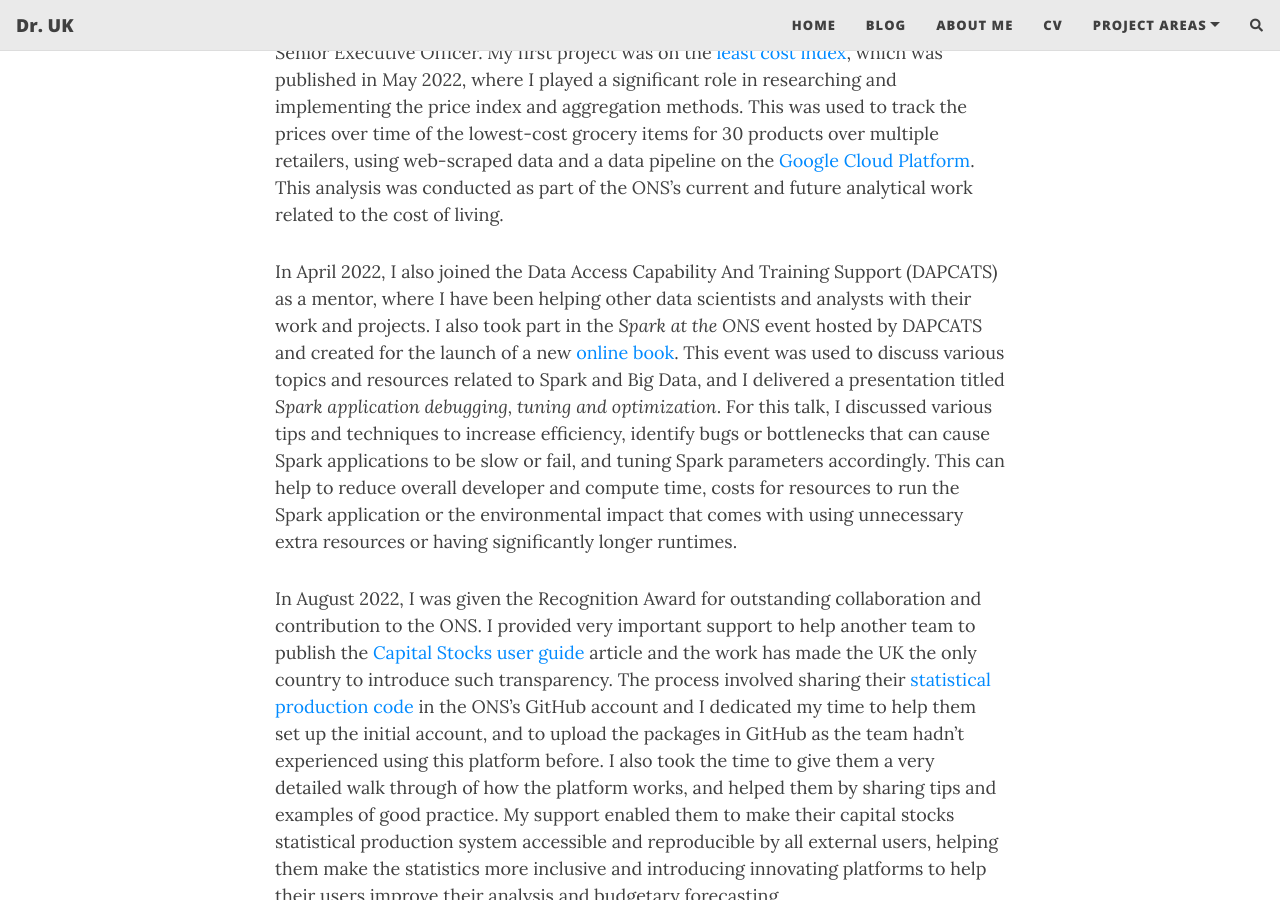
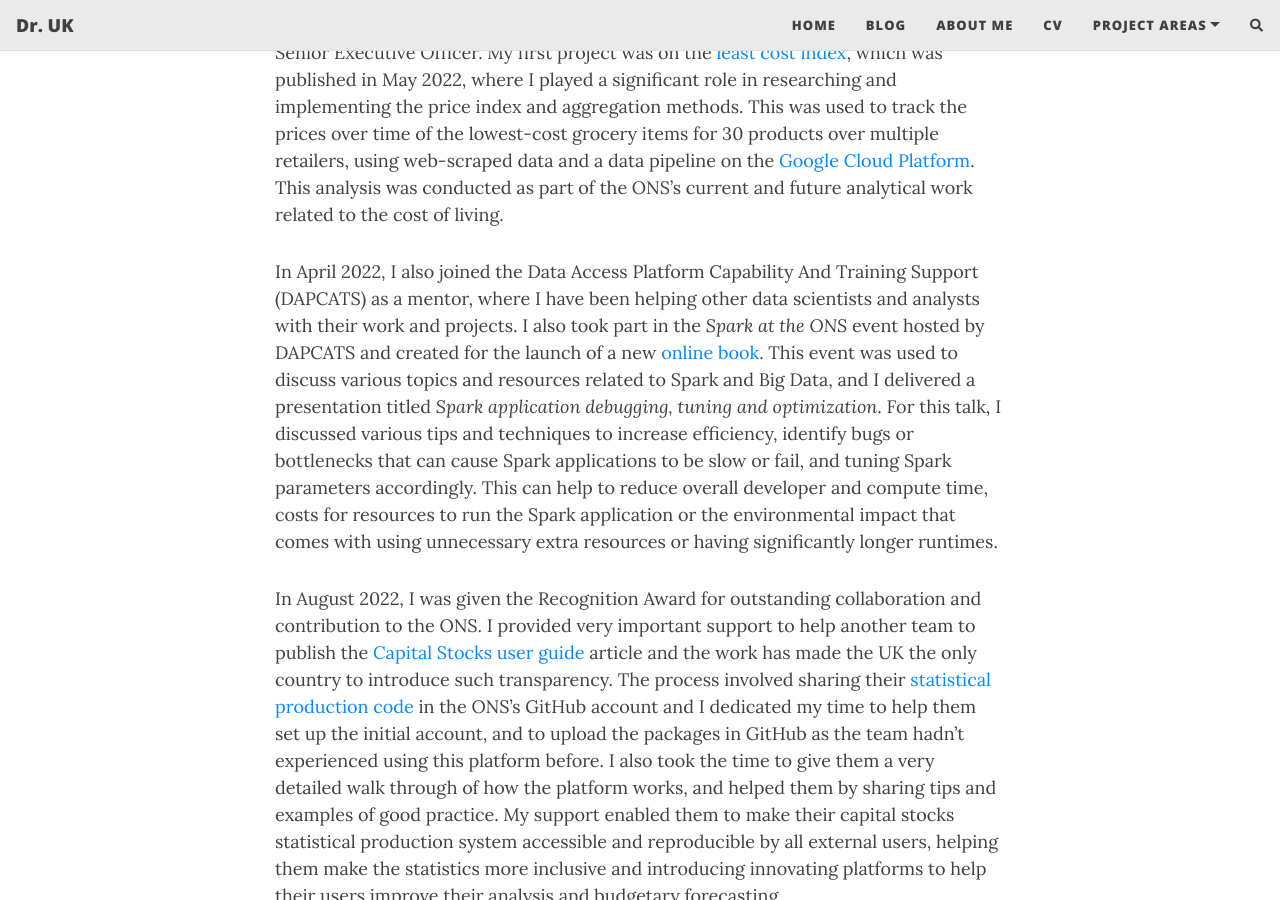
Before and after one commit to drrobotk/drrobotk.github.io, a Jekyll site: the page built from aboutme.md, in a window 1280 px wide and 900 px high, scrolled down 2251 px. Built offline with Jekyll 4.4.1, drawn with Linux system fonts in a browser that asks for light colours; nearby versions of some CDN libraries; comment, search, counter and statistics services are not loaded.

Commit message:
Update cv.

```diff
--- a/aboutme.md
+++ b/aboutme.md
@@ -5,7 +5,7 @@
 date: 2022-03-15
 last-updated: 2022-09-24
 ---
-<img src="/assets/img/neurodiversity.png" alt="isolated" width="150"/>
+<centred><img src="/assets/img/neurodiversity.png" alt="isolated" width="150"/></centred>
 
 
 I am a Data Scientist with an MSci in Mathematics, with First Class Honours, and a PhD in Applied Mathematics and Theoretical Physics, and as such I have a lot of analytical experience including theoretical and applied techniques in mathematics, statistical and numerical methods. I am an expert in Python code development, creating analytical data pipelines (ETL, RAP) and deploying machine learning models at scale, using cloud services (e.g GCP, Cloudera) and technologies such as Apache Spark or BigQuery with SQL.
@@ -24,6 +24,6 @@
 
 In March 2022, I joined the [Data Science Campus](https://datasciencecampus.ons.gov.uk/) at the ONS with a promotion to Senior Executive Officer. My first project was on the [least cost index](https://www.ons.gov.uk/economy/inflationandpriceindices/articles/trackingthelowestcostgroceryitemsukexperimentalanalysis/april2021toapril2022), which was published in May 2022, where I played a significant role in researching and implementing the price index and aggregation methods. This was used to track the prices over time of the lowest-cost grocery items for 30 products over multiple retailers, using web-scraped data and a data pipeline on the [Google Cloud Platform](https://cloud.google.com/). This analysis was conducted as part of the ONS's current and future analytical work related to the cost of living.
 
-In April 2022, I also joined the Data Access Capability And Training Support (DAPCATS) as a mentor, where I have been helping other data scientists and analysts with their work and projects. I also took part in the *Spark at the ONS* event hosted by DAPCATS and created for the launch of a new [online book](https://best-practice-and-impact.github.io/ons-spark/intro.html). This event was used to discuss various topics and resources related to Spark and Big Data, and I delivered a presentation titled *Spark application debugging, tuning and optimization*. For this talk, I discussed various tips and techniques to increase efficiency, identify bugs or bottlenecks that can cause Spark applications to be slow or fail, and tuning Spark parameters accordingly. This can help to reduce overall developer and compute time, costs for resources to run the Spark application or the environmental impact that comes with using unnecessary extra resources or having significantly longer runtimes.
+In April 2022, I also joined the Data Access Platform Capability And Training Support (DAPCATS) as a mentor, where I have been helping other data scientists and analysts with their work and projects. I also took part in the *Spark at the ONS* event hosted by DAPCATS and created for the launch of a new [online book](https://best-practice-and-impact.github.io/ons-spark/intro.html). This event was used to discuss various topics and resources related to Spark and Big Data, and I delivered a presentation titled *Spark application debugging, tuning and optimization*. For this talk, I discussed various tips and techniques to increase efficiency, identify bugs or bottlenecks that can cause Spark applications to be slow or fail, and tuning Spark parameters accordingly. This can help to reduce overall developer and compute time, costs for resources to run the Spark application or the environmental impact that comes with using unnecessary extra resources or having significantly longer runtimes.
 
 In August 2022, I was given the Recognition Award for outstanding collaboration and contribution to the ONS. I provided very important support to help another team to publish the [Capital Stocks user guide](https://www.ons.gov.uk/releases/introducingthecapitalstocksuserguide) article and the work has made the UK the only country to introduce such transparency. The process involved sharing their [statistical production code](https://github.com/ONSdigital/Capstocks) in the ONS's GitHub account and I dedicated my time to help them set up the initial account, and to upload the packages in GitHub as the team hadn't experienced using this platform before. I also took the time to give them a very detailed walk through of how the platform works, and helped them by sharing tips and examples of good practice. My support enabled them to make their capital stocks statistical production system accessible and reproducible by all external users, helping them make the statistics more inclusive and introducing innovating platforms to help their users improve their analysis and budgetary forecasting.
```
Also changed, not shown: cv.md (+2 -2 lines).
